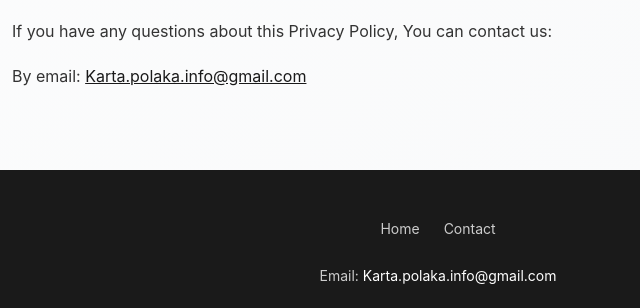
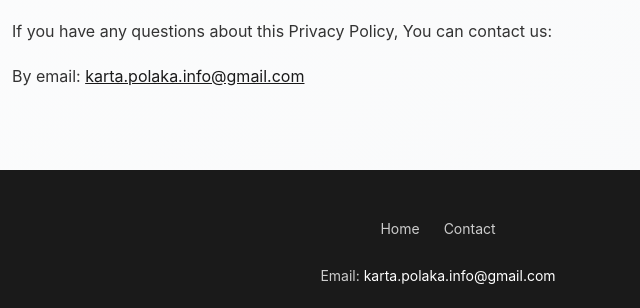
Before and after one commit to kartapolaka-app/website, a website: page about/private-policy.html in a window 1280 px wide. Shown: the part 1865-2173 px from the top of the page, 202-842 px from the left. Drawn offline with Linux system fonts and the light colour scheme.

Commit message:
fix: standardize email address formatting in footer and privacy policy

```diff
--- a/about/private-policy.html
+++ b/about/private-policy.html
@@ -514,8 +514,8 @@
                     </p>
                     <p>
                         By email:
-                        <a href="mailto:Karta.polaka.info@gmail.com"
-                            >Karta.polaka.info@gmail.com</a
+                        <a href="mailto:karta.polaka.info@gmail.com"
+                            >karta.polaka.info@gmail.com</a
                         >
                     </p>
                 </div>
@@ -648,8 +648,8 @@
                     </p>
                     <p>
                         Drogą e-mailową:
-                        <a href="mailto:Karta.polaka.info@gmail.com"
-                            >Karta.polaka.info@gmail.com</a
+                        <a href="mailto:karta.polaka.info@gmail.com"
+                            >karta.polaka.info@gmail.com</a
                         >
                     </p>
                 </div>
@@ -783,8 +783,8 @@
                     </p>
                     <p>
                         По электронной почте:
-                        <a href="mailto:Karta.polaka.info@gmail.com"
-                            >Karta.polaka.info@gmail.com</a
+                        <a href="mailto:karta.polaka.info@gmail.com"
+                            >karta.polaka.info@gmail.com</a
                         >
                     </p>
                 </div>
@@ -796,12 +796,12 @@
             <div class="footer-content">
                 <div class="footer-links">
                     <a href="../index.html">Home</a>
-                    <a href="mailto:Karta.polaka.info@gmail.com">Contact</a>
+                    <a href="mailto:karta.polaka.info@gmail.com">Contact</a>
                 </div>
                 <div class="footer-contact">
                     Email:
-                    <a href="mailto:Karta.polaka.info@gmail.com"
-                        >Karta.polaka.info@gmail.com</a
+                    <a href="mailto:karta.polaka.info@gmail.com"
+                        >karta.polaka.info@gmail.com</a
                     >
                 </div>
                 <p class="footer-copyright">
```
Also changed, not shown: index.html (+3 -3 lines).
